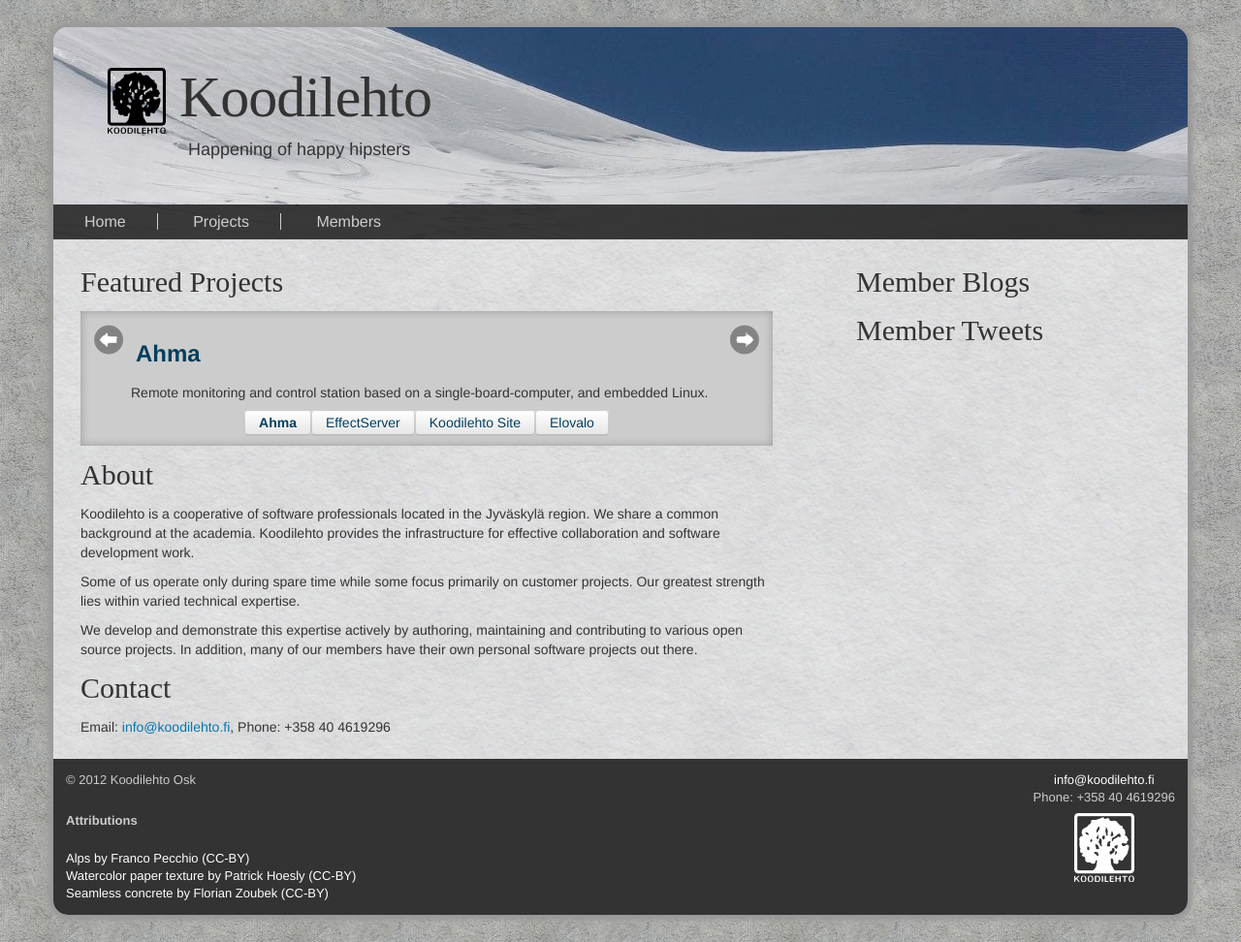
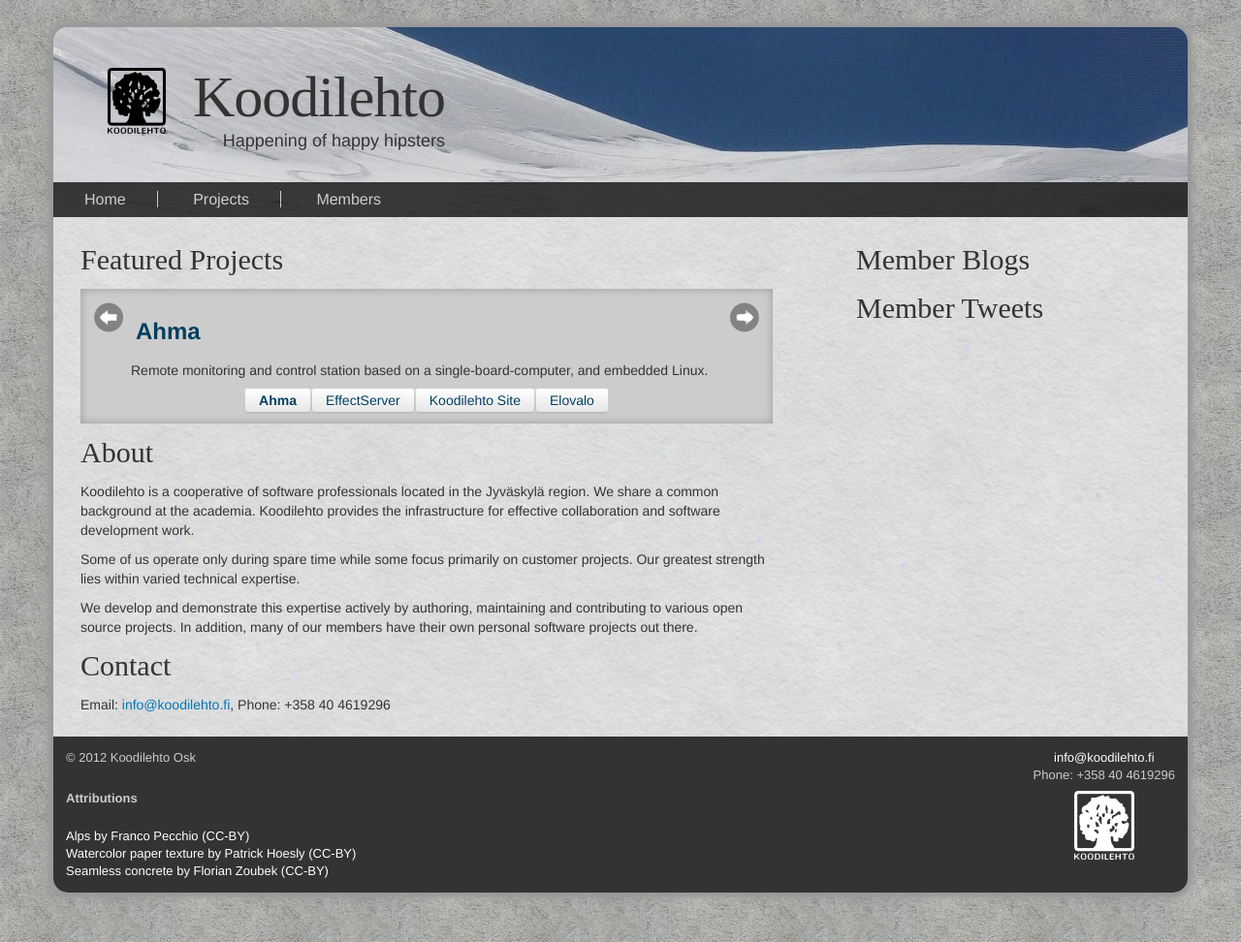
Before and after one commit to koodilehto/koodilehto-site, a Jekyll site: the page built from index.html, in a window 1280 px wide. Shown: the whole page at 97% size. Built offline with Jekyll 4.4.1, drawn with Linux system fonts in a browser that asks for light colours; some web fonts are replaced.

Commit message:
Make site header look nicer

```diff
--- a/css/base.css
+++ b/css/base.css
@@ -97,7 +97,7 @@
 
 #siteHeader {
     padding-top: 3em;
-    padding-bottom: 3em;
+    padding-bottom: 2em;
     margin-left: 4em;
     overflow: auto;
 }
@@ -108,7 +108,7 @@
 
 #siteInfo {
     float: left;
-    margin-left: 1em;
+    margin-left: 2em;
 }
 
 .teaser {
@@ -117,8 +117,7 @@
 
 #motto {
     margin: 0;
-    margin-left: 0.5em;
-    padding-top: 0.5em;
+    float: right;
 }
 
 footer {
```
